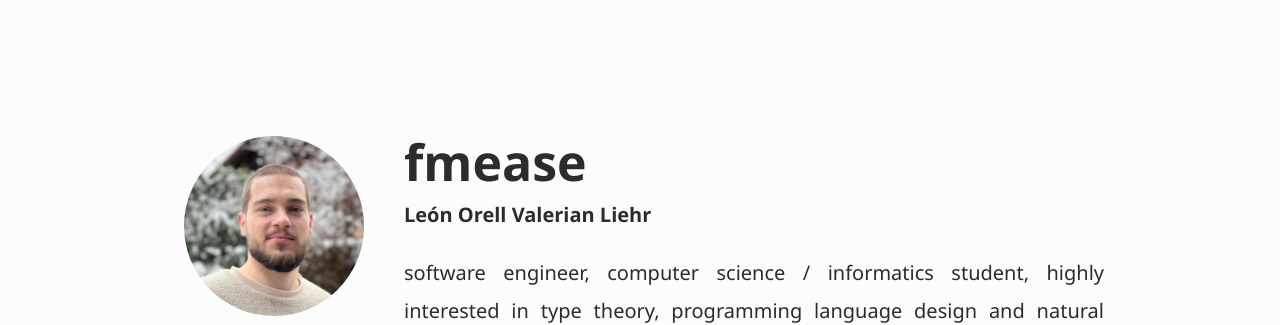
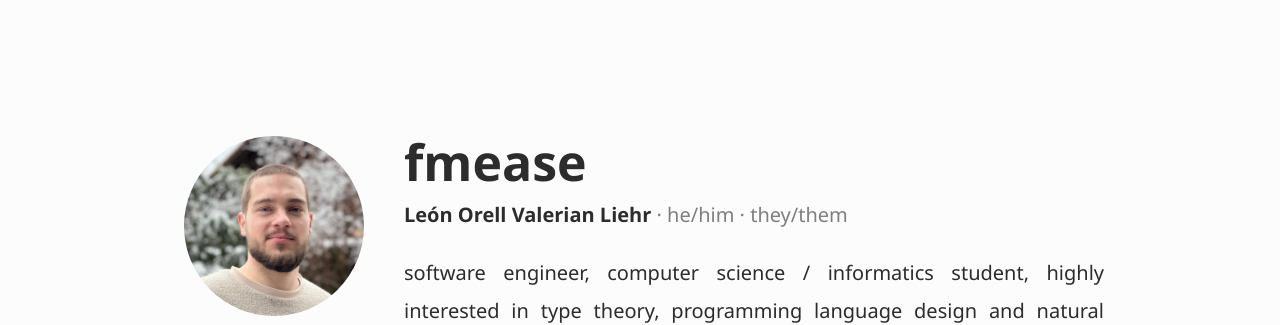
Before and after one commit to fmease/fmease.github.io, a plain HTML site: page index.html in a window 1280 px wide. Shown: the top 325 px of the page. Drawn offline with Linux system fonts and the light colour scheme.

Commit message:
Add pronouns

```diff
--- a/index.html
+++ b/index.html
@@ -20,7 +20,11 @@
             <article class="tile">
                 <h1 title="/ʔɛf.ˈmiːz/">fmease</h1>
 
-                <strong class="item" title="/le.'ɔn  ʔo.'rɛl  va.'leː.rjan  liːɐ̯/">León Orell Valerian Liehr</strong>
+                <span class="item dotted">
+                    <strong title="/le.'ɔn  ʔo.'rɛl  va.'leː.rjan  liːɐ̯/">León Orell Valerian Liehr</strong>
+                    <span class="pronouns">he/him</span>
+                    <span class="pronouns">they/them</span>
+                </span>
 
                 <div class="item">
                     software engineer,
--- a/style.css
+++ b/style.css
@@ -1,5 +1,5 @@
 *,
-*::pre,
+*::before,
 *::after {
     box-sizing: border-box;
 }
@@ -92,6 +92,14 @@ article a:visited {
     color: inherit;
 }
 
+.dotted > :not(:first-child)::before {
+    content: '· ';
+}
+
+.pronouns {
+    opacity: 0.6;
+}
+
 @media (max-width: 1000px) {
     .container {
         --padding: 2em;
```
